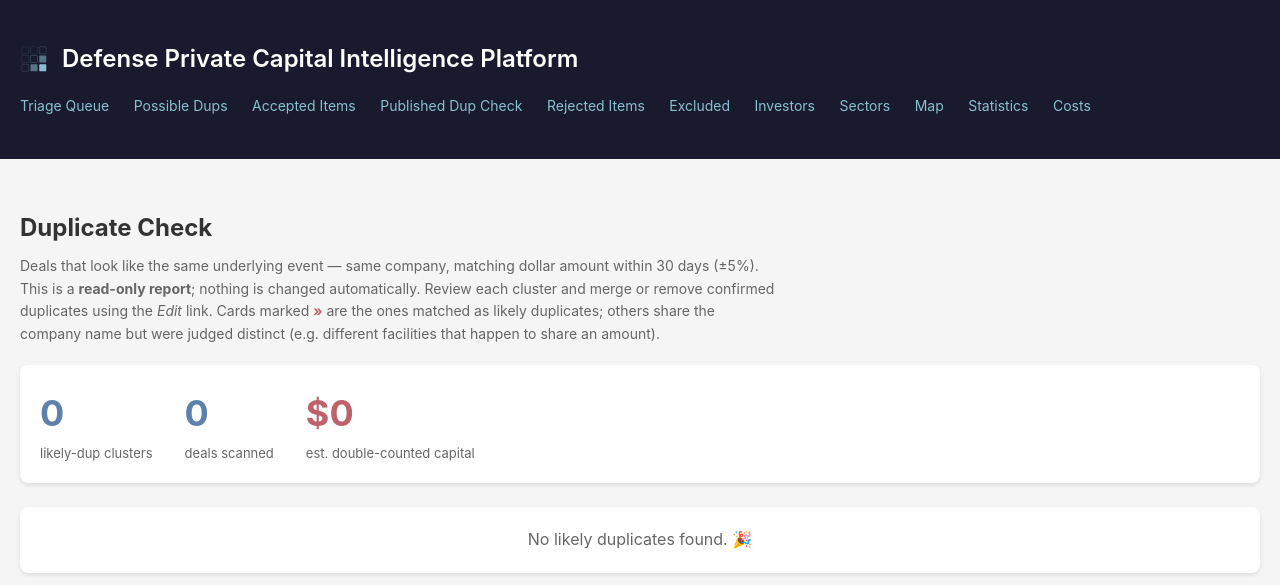
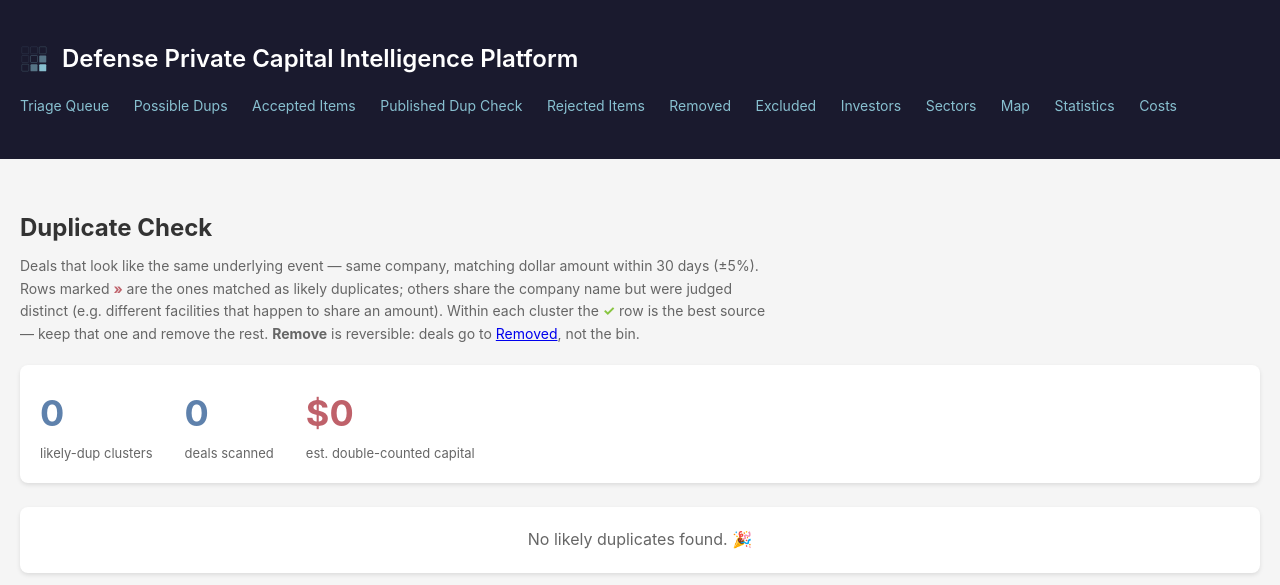
Before and after one commit to samuelmoyer91-sketch/definvestdashboard, a FastAPI app: page /duplicates in a window 1280 px wide. Shown: the top 585 px of the page. Run offline with FastAPI, Linux system fonts and the light colour scheme.

Commit message:
Let published duplicates actually be removed
/duplicates has been a read-only report with an Edit link that went
nowhere useful: GET /edit/{id} just redirects to /master, dropping you
at the top of a 480-row list to hunt for the row again. And no delete
existed anywhere — nothing in the codebase removed a MasterItem. So
23 flagged deals across 11 clusters (~$545M double-counted) had no
path off the dashboard.

Adds a Remove button on each row of the report, posting to
/master/{id}/remove. Removal is SOFT: sets removed_at rather than
deleting. Dedup matching is a heuristic — 5% amount tolerance over a
30-day window — so it will occasionally flag two genuinely separate
raises, and an unrecoverable delete on a false positive is the failure
mode worth engineering against. Undo lives at /removed.

Every user-facing read of the master list now goes through
active_master(), which filters removed_at IS NULL: master list, map,
stats, sectors, investors, the dup report itself, plus the CSV, HTML
and map-data exports and the Telegram count. Lookups by item_id during
accept deliberately do NOT filter, so re-accepting an item still finds
its existing row instead of inserting a second one.

Also ranks entries within each cluster best-source-first using the
existing _source_sort_key, marking the top row with a green check. The
ranking logic was already there for the triage dedup UI; it just was
never applied to the published report. Now the page says which one to
keep, not just which are duplicates.

Schema: removed_at/removed_reason added via the existing startup
migration pattern in app.py, verified against a copy of the replica
that lacked the columns.

Verified end to end on a 480-row copy of the replica: migration
applies cleanly, remove returns 204 and strikes the row out without a
reload, the row survives in the DB, disappears from all nine pages and
all three exports, re-remove is idempotent, a bogus id 404s, and
restore puts it back everywhere. No console errors.

Co-Authored-By: Claude Opus 5 <noreply@anthropic.com>

```diff
--- a/scripts/find_duplicates.py
+++ b/scripts/find_duplicates.py
@@ -50,7 +50,7 @@ def main():
     args = ap.parse_args()
 
     session = get_session()
-    q = session.query(MasterItem)
+    q = session.query(MasterItem).filter(MasterItem.removed_at.is_(None))
     if args.published:
         q = q.filter(MasterItem.published == True)  # noqa: E712
     rows = q.all()
--- a/src/export/export_map_data.py
+++ b/src/export/export_map_data.py
@@ -21,7 +21,8 @@ def export_map_data(output_file='github_site/deals/map-data.json'):
     session = get_session()
     try:
         items = session.query(MasterItem).filter(
-            MasterItem.latitude != None
+            MasterItem.latitude != None,
+            MasterItem.removed_at.is_(None),   # skip soft-deleted duplicates
         ).order_by(MasterItem.curated_at.desc()).all()
 
         features = []
--- a/src/export/export_to_html_v2.py
+++ b/src/export/export_to_html_v2.py
@@ -243,7 +243,9 @@ def generate_deals_html(output_file=None, deals_per_page=10):
     # Get deals with AI summaries
     session = get_session()
     try:
-        deals = session.query(MasterItem, RawItem, AIExtraction).join(
+        deals = session.query(MasterItem, RawItem, AIExtraction).filter(
+            MasterItem.removed_at.is_(None)   # skip soft-deleted duplicates
+        ).join(
             RawItem, MasterItem.item_id == RawItem.id
         ).outerjoin(
             AIExtraction, AIExtraction.item_id == RawItem.id
--- a/src/notifications/telegram_bot.py
+++ b/src/notifications/telegram_bot.py
@@ -117,7 +117,7 @@ def get_queue_status() -> Dict[str, int]:
         new = session.query(RawItem).filter_by(status='new').count()
         scraped = session.query(ArticleContent).filter_by(scrape_success=True).count()
         with_ai = session.query(AIExtraction).filter_by(summary_complete=True).count()
-        approved = session.query(MasterItem).count()
+        approved = session.query(MasterItem).filter(MasterItem.removed_at.is_(None)).count()
         rejected = session.query(RejectedItem).count()
 
         return {
--- a/src/web/app.py
+++ b/src/web/app.py
@@ -216,6 +216,16 @@ async def run_startup_migrations():
 
         # Check if geolocation columns exist on master_list
         for col, typedef in [("latitude", "REAL"), ("longitude", "REAL"), ("congressional_district", "TEXT")]:
+            try:
+                conn.execute(sa_text(f"SELECT {col} FROM master_list LIMIT 1"))
+            except Exception:
+                logger.info(f"Adding {col} column to master_list...")
+                conn.execute(sa_text(f"ALTER TABLE master_list ADD COLUMN {col} {typedef}"))
+                conn.commit()
+                logger.info(f"master_list.{col} column added successfully")
+
+        # Soft-delete columns on master_list (see MasterItem.removed_at)
+        for col, typedef in [("removed_at", "DATETIME"), ("removed_reason", "TEXT")]:
             try:
                 conn.execute(sa_text(f"SELECT {col} FROM master_list LIMIT 1"))
             except Exception:
@@ -490,6 +500,17 @@ def _triage_action_response(request: Request):
     return RedirectResponse(url="/", status_code=303)
 
 
+def active_master(session):
+    """Master-list query excluding soft-deleted deals.
+
+    Every user-facing view of the master list must go through this, or removed
+    duplicates reappear somewhere. Deliberately NOT used for lookups by
+    item_id during accept — those must still see removed rows so re-accepting
+    an item updates the existing row instead of creating a second one.
+    """
+    return session.query(MasterItem).filter(MasterItem.removed_at.is_(None))
+
+
 def _triage_queue_items(session):
     """Base triage-queue query, shared by the main queue (/) and the
     Possible Duplicates page. Returns RawItem rows with .article_content and
@@ -580,7 +601,7 @@ def _queue_dup_flagged_ids(session, queue_items):
         'title': m.title or m.company,
         'source': m.source_url,
         'location': m.location,
-    } for m in session.query(MasterItem).all()]
+    } for m in active_master(session).all()]
 
     # Items Sam explicitly confirmed are NOT duplicates carry a marker in
     # relevance_flags; never re-flag them.
@@ -600,7 +621,7 @@ async def home(request: Request, session=Depends(get_db)):
     items = [i for i in all_items if i.id not in flagged]
 
     total_items = len(items)
-    master_count = session.query(MasterItem).count()
+    master_count = active_master(session).count()
 
     # Render only the top of the queue. Every accept/reject redirects back
     # here, so the whole page is rebuilt on each click — and each card carries
@@ -660,7 +681,7 @@ async def possible_duplicates(request: Request, session=Depends(get_db)):
         'title': m.title or m.company,
         'source': m.source_url,
         'location': m.location,
-    } for m in session.query(MasterItem).all()]
+    } for m in active_master(session).all()]
 
     result = dedup.find_queue_duplicates([q_dict(i) for i in eligible], published)
 
@@ -870,7 +891,7 @@ async def master_list(request: Request, session=Depends(get_db)):
     """View master list of accepted items."""
     sync_turso()
 
-    master_items = session.query(MasterItem).join(
+    master_items = active_master(session).join(
         RawItem, MasterItem.item_id == RawItem.id
     ).order_by(
         MasterItem.curated_at.desc()
@@ -890,17 +911,23 @@ async def master_list(request: Request, session=Depends(get_db)):
 
 @app.get("/duplicates", response_class=HTMLResponse)
 async def duplicates(request: Request, session=Depends(get_db)):
-    """Read-only duplicate-deal report over the master list.
+    """Duplicate-deal report over the master list, with in-place removal.
 
     Surfaces deals that look like the same underlying event (same company +
-    matching amount within a time window) so they can be merged/removed via
-    the edit UI. Does NOT modify anything — purely a report. Matching logic
-    and thresholds live in src/utils/dedup.py (shared with the CLI script).
+    matching amount within a time window). Each flagged row can be removed
+    right here via POST /master/{id}/remove — previously the only action was
+    an Edit link that bounced to /master with no way back to the row, and no
+    delete existed at all. Matching logic and thresholds live in
+    src/utils/dedup.py (shared with the CLI script).
+
+    Within each cluster, entries are ranked best-source-first by the same
+    _source_sort_key the triage dedup UI uses, so the top row is a real
+    "keep this one" recommendation rather than just the oldest item.
     """
     from src.utils import dedup
     sync_turso()
 
-    rows = session.query(MasterItem).all()
+    rows = active_master(session).all()
     deals = [{
         'id': r.id,
         'company': r.company or r.title,
@@ -915,10 +942,17 @@ async def duplicates(request: Request, session=Depends(get_db)):
     # Pre-format for the template (Jinja can't call our helpers easily)
     for bucket in (result['likely'], result['distinct']):
         for cluster in bucket:
-            for d in cluster['entries']:
+            cluster['entries'].sort(key=dedup._source_sort_key)
+            for i, d in enumerate(cluster['entries']):
                 d['amount_fmt'] = dedup.fmt_amount(d['amount_num'])
                 d['date_fmt'] = d['date'].strftime('%Y-%m-%d') if d['date'] else '—'
                 d['is_flagged'] = d['id'] in cluster['flagged_ids']
+                # Best-ranked entry in a genuine dup cluster is the keeper
+                d['is_keeper'] = (i == 0 and bool(cluster['flagged_ids']))
+
+    removed_count = session.query(MasterItem).filter(
+        MasterItem.removed_at.isnot(None)
+    ).count()
 
     return templates.TemplateResponse("duplicates.html", {
         "request": request,
@@ -926,8 +960,64 @@ async def duplicates(request: Request, session=Depends(get_db)):
         "distinct": result['distinct'],
         "overcount_fmt": dedup.fmt_amount(result['overcount']),
         "scanned": len(deals),
+        "removed_count": removed_count,
         "window_days": dedup.WINDOW_DAYS,
         "tolerance_pct": int(dedup.AMOUNT_TOLERANCE * 100),
+    })
+
+
+@app.post("/master/{master_id}/remove")
+async def remove_master_item(master_id: int, request: Request,
+                             reason: str = Form(default="duplicate"),
+                             session=Depends(get_db)):
+    """Soft-delete a published deal (default use: a duplicate).
+
+    Sets removed_at rather than deleting the row. Dedup matching is a
+    heuristic — 5% amount tolerance over a 30-day window will occasionally
+    flag two genuinely separate raises — so removal has to be reversible.
+    Undo lives at /removed.
+    """
+    master = session.query(MasterItem).filter_by(id=master_id).first()
+    if not master:
+        return HTMLResponse(content="<h1>Not Found</h1>", status_code=404)
+
+    if master.removed_at is None:
+        master.removed_at = datetime.utcnow()
+        master.removed_reason = reason or "duplicate"
+        session.commit()
+        sync_turso()
+
+    # The report page removes the row client-side; a plain form gets a redirect.
+    if request.headers.get('x-requested-with') == 'XMLHttpRequest':
+        return Response(status_code=204)
+    return RedirectResponse(url="/duplicates", status_code=303)
+
+
+@app.post("/master/{master_id}/restore")
+async def restore_master_item(master_id: int, session=Depends(get_db)):
+    """Undo a soft delete, putting the deal back on the dashboard."""
+    master = session.query(MasterItem).filter_by(id=master_id).first()
+    if not master:
+        return HTMLResponse(content="<h1>Not Found</h1>", status_code=404)
+
+    master.removed_at = None
+    master.removed_reason = None
+    session.commit()
+    sync_turso()
+    return RedirectResponse(url="/removed", status_code=303)
+
+
+@app.get("/removed", response_class=HTMLResponse)
+async def removed_list(request: Request, session=Depends(get_db)):
+    """Deals soft-deleted from the dashboard, newest first, with Restore."""
+    sync_turso()
+    items = session.query(MasterItem).filter(
+        MasterItem.removed_at.isnot(None)
+    ).order_by(MasterItem.removed_at.desc()).all()
+
+    return templates.TemplateResponse("removed.html", {
+        "request": request,
+        "items": items,
     })
 
 
@@ -962,7 +1052,7 @@ async def stats(request: Request, session=Depends(get_db)):
 
     total_raw = session.query(RawItem).count()
     total_scraped = session.query(ArticleContent).filter_by(scrape_success=True).count()
-    total_master = session.query(MasterItem).count()
+    total_master = active_master(session).count()
 
     feed_counts = session.query(
         RawItem.feed_source,
@@ -1234,7 +1324,7 @@ async def investors_list(request: Request, session=Depends(get_db)):
     ).all()
 
     total_investors = len(investors)
-    total_with_investors = session.query(MasterItem).filter(
+    total_with_investors = active_master(session).filter(
         MasterItem.investors != None,
         MasterItem.investors != ''
     ).count()
@@ -1320,7 +1410,7 @@ def _format_amount(value):
 @app.get("/sectors", response_class=HTMLResponse)
 async def sectors_list(request: Request, session=Depends(get_db)):
     """View deal activity by sector/technology."""
-    items = session.query(MasterItem).filter(
+    items = active_master(session).filter(
         MasterItem.sectors != None,
         MasterItem.sectors != ''
     ).order_by(MasterItem.curated_at.desc()).all()
@@ -1370,7 +1460,7 @@ async def sector_deals(request: Request, sector_name: str, session=Depends(get_d
     sector_name = unquote(sector_name)
 
     # Find master items containing this sector
-    all_items = session.query(MasterItem).filter(
+    all_items = active_master(session).filter(
         MasterItem.sectors != None
     ).order_by(MasterItem.curated_at.desc()).all()
 
@@ -1393,7 +1483,7 @@ async def sector_deals(request: Request, sector_name: str, session=Depends(get_d
 async def map_view(request: Request, session=Depends(get_db)):
     """Interactive map of geocoded master list deals."""
     sync_turso()
-    items = session.query(MasterItem).filter(
+    items = active_master(session).filter(
         MasterItem.latitude != None
     ).order_by(MasterItem.curated_at.desc()).all()
 
--- a/src/web/templates/base.html
+++ b/src/web/templates/base.html
@@ -161,6 +161,7 @@
                 <a href="/master">Accepted Items</a>
                 <a href="/duplicates">Published Dup Check</a>
                 <a href="/rejected">Rejected Items</a>
+                <a href="/removed">Removed</a>
                 <a href="/excluded">Excluded</a>
                 <a href="/investors">Investors</a>
                 <a href="/sectors">Sectors</a>
--- a/src/web/templates/duplicates.html
+++ b/src/web/templates/duplicates.html
@@ -7,18 +7,23 @@
 
 <p style="color: #666; margin-bottom: 20px; font-size: 14px; max-width: 760px;">
     Deals that look like the same underlying event — same company, matching dollar
-    amount within {{ window_days }} days (±{{ tolerance_pct }}%). This is a
-    <strong>read-only report</strong>; nothing is changed automatically. Review each
-    cluster and merge or remove confirmed duplicates using the <em>Edit</em> link.
-    Cards marked <span style="color:#bf616a; font-weight:700;">&raquo;</span> are the
-    ones matched as likely duplicates; others share the company name but were judged
-    distinct (e.g. different facilities that happen to share an amount).
+    amount within {{ window_days }} days (±{{ tolerance_pct }}%). Rows marked
+    <span style="color:#bf616a; font-weight:700;">&raquo;</span> are the ones matched
+    as likely duplicates; others share the company name but were judged distinct
+    (e.g. different facilities that happen to share an amount). Within each cluster
+    the <span style="color:#88c540; font-weight:700;">&#10003;</span> row is the
+    best source — keep that one and remove the rest.
+    <strong>Remove</strong> is reversible: deals go to
+    <a href="/removed">Removed</a>, not the bin.
 </p>
 
 <div class="card" style="margin-bottom: 24px; display: flex; gap: 32px; flex-wrap: wrap;">
     <div><div class="stat-number">{{ likely | length }}</div><div style="color:#666; font-size:13px;">likely-dup clusters</div></div>
     <div><div class="stat-number">{{ scanned }}</div><div style="color:#666; font-size:13px;">deals scanned</div></div>
     <div><div class="stat-number" style="color:#bf616a;">{{ overcount_fmt }}</div><div style="color:#666; font-size:13px;">est. double-counted capital</div></div>
+    {% if removed_count %}
+    <div><div class="stat-number">{{ removed_count }}</div><div style="color:#666; font-size:13px;"><a href="/removed">removed</a></div></div>
+    {% endif %}
 </div>
 
 {% if likely | length == 0 %}
@@ -35,12 +40,21 @@
     </div>
     <table style="width: 100%; border-collapse: collapse; font-size: 13px;">
         {% for d in cluster.entries %}
-        <tr style="border-top: 1px solid #eee; {% if d.is_flagged %}background: #fbeaec;{% endif %}">
-            <td style="padding: 6px 8px; width: 28px; color: #bf616a; font-weight: 700;">{% if d.is_flagged %}&raquo;{% endif %}</td>
+        <tr id="deal-row-{{ d.id }}" style="border-top: 1px solid #eee; {% if d.is_flagged %}background: #fbeaec;{% endif %}">
+            <td style="padding: 6px 8px; width: 28px; font-weight: 700;">
+                {% if d.is_keeper %}<span style="color:#88c540;" title="Best source — keep this one">&#10003;</span>
+                {% elif d.is_flagged %}<span style="color:#bf616a;">&raquo;</span>{% endif %}
+            </td>
             <td style="padding: 6px 8px; white-space: nowrap; color: #666;">{{ d.date_fmt }}</td>
             <td style="padding: 6px 8px; white-space: nowrap; font-weight: 600;">{{ d.amount_fmt }}</td>
             <td style="padding: 6px 8px;">{{ d.title }}</td>
-            <td style="padding: 6px 8px; white-space: nowrap;"><a href="/edit/{{ d.id }}">Edit</a></td>
+            <td style="padding: 6px 8px; white-space: nowrap;">
+                <button type="button" class="remove-deal" data-id="{{ d.id }}"
+                        data-label="{{ d.title }}"
+                        style="background:#bf616a; color:#fff; border:0; border-radius:3px; padding:3px 9px; font-size:12px; cursor:pointer;">
+                    Remove
+                </button>
+            </td>
         </tr>
         {% endfor %}
     </table>
@@ -61,11 +75,17 @@
             </div>
             <table style="width: 100%; border-collapse: collapse; font-size: 13px;">
                 {% for d in cluster.entries %}
-                <tr style="border-top: 1px solid #eee;">
+                <tr id="deal-row-{{ d.id }}" style="border-top: 1px solid #eee;">
                     <td style="padding: 6px 8px; white-space: nowrap; color: #666;">{{ d.date_fmt }}</td>
                     <td style="padding: 6px 8px; white-space: nowrap; font-weight: 600;">{{ d.amount_fmt }}</td>
                     <td style="padding: 6px 8px;">{{ d.title }}</td>
-                    <td style="padding: 6px 8px; white-space: nowrap;"><a href="/edit/{{ d.id }}">Edit</a></td>
+                    <td style="padding: 6px 8px; white-space: nowrap;">
+                        <button type="button" class="remove-deal" data-id="{{ d.id }}"
+                                data-label="{{ d.title }}"
+                                style="background:none; color:#bf616a; border:1px solid #bf616a; border-radius:3px; padding:3px 9px; font-size:12px; cursor:pointer;">
+                            Remove
+                        </button>
+                    </td>
                 </tr>
                 {% endfor %}
             </table>
@@ -74,4 +94,38 @@
     </div>
 </details>
 {% endif %}
+
+<script>
+// Remove strikes the row out immediately rather than reloading the report —
+// a reload would re-cluster everything and lose your place on a long page.
+document.addEventListener('click', function (e) {
+    const btn = e.target.closest('.remove-deal');
+    if (!btn) return;
+
+    const id = btn.dataset.id;
+    const row = document.getElementById('deal-row-' + id);
+    btn.disabled = true;
+    btn.textContent = '...';
+
+    fetch('/master/' + id + '/remove', {
+        method: 'POST',
+        headers: {'X-Requested-With': 'XMLHttpRequest'},
+        body: new URLSearchParams({reason: 'duplicate'})
+    }).then(function (r) {
+        if (!r.ok && r.status !== 204) throw new Error('HTTP ' + r.status);
+        if (row) {
+            row.style.opacity = '0.45';
+            row.style.textDecoration = 'line-through';
+        }
+        btn.textContent = 'Removed';
+        btn.style.background = 'none';
+        btn.style.color = '#888';
+        btn.style.border = '1px solid #ccc';
+    }).catch(function (err) {
+        btn.disabled = false;
+        btn.textContent = 'Retry';
+        console.error('Remove failed', err);
+    });
+});
+</script>
 {% endblock %}
```
Also changed, not shown: src/database/models.py (+11 -0 lines), src/export/export_to_csv.py (+6 -2 lines), src/web/templates/removed.html (added, +52 -0 lines).
